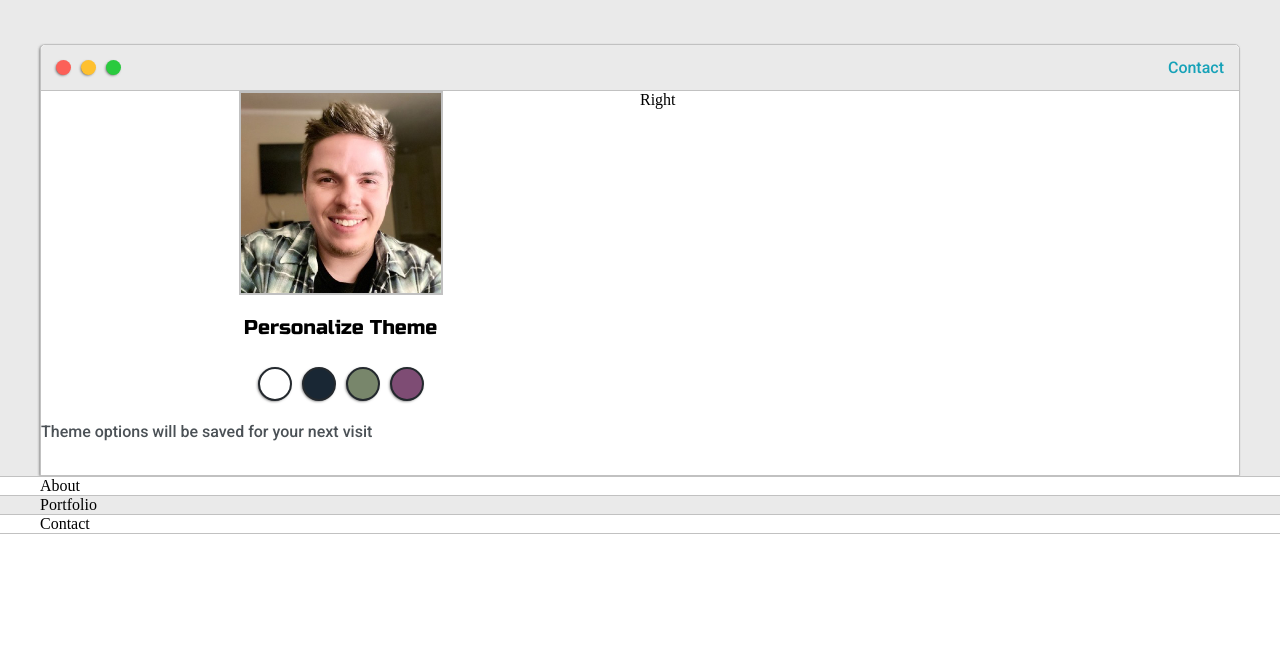
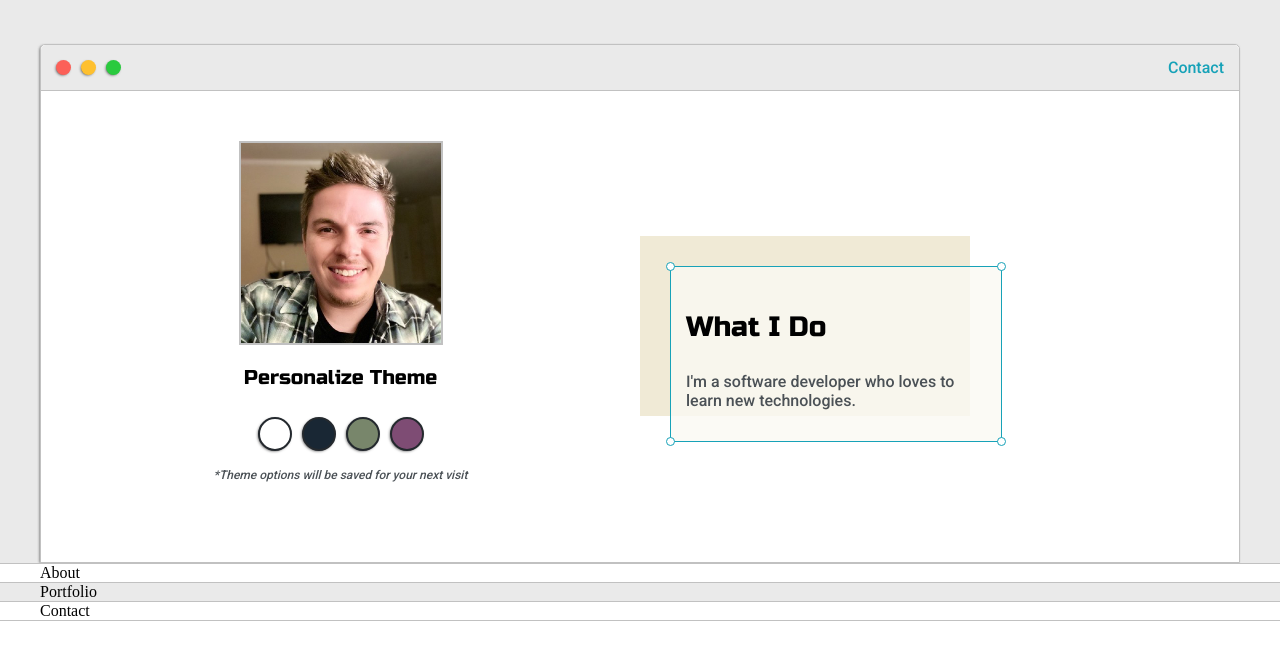
Before and after one commit to tjhooper1/portfolio-2020, a plain HTML site: page index.html in a window 1280 px wide. Shown: the part 117-772 px from the top of the page. Drawn offline with Linux system fonts and the light colour scheme.

Commit message:
feat: added 'What I do' section

```diff
--- a/default.css
+++ b/default.css
@@ -8,6 +8,9 @@
   --secondaryText: #4b5156;
 
   --themeDotBorder: #24292e;
+
+  --previewBg: rgba(251, 249, 243, 0.8);
+  --previewShadow: #f0ead6;
 }
 
 html,
@@ -148,6 +151,8 @@ h6 {
 
 .left-column {
   grid-area: left-column;
+  padding-top: 50px;
+  padding-bottom: 50px;
 }
 
 #profile_pic {
@@ -164,7 +169,7 @@ h6 {
   justify-content: center;
 }
 
-.theme-dot{
+.theme-dot {
   height: 30px;
   width: 30px;
   background-color: #000;
@@ -188,12 +193,64 @@ h6 {
   background-color: #7e4c74;
 }
 
-.theme-dot:hover{
+#settings-note {
+  font-size: 12px;
+  font-style: italic;
+  text-align: center;
+}
+
+.theme-dot:hover {
   border-width: 5px;
 }
 
 .right-column {
   grid-area: right-column;
+  display: grid;
+  align-content: center;
+  padding-top: 50px;
+  padding-bottom: 50px;
+}
+
+#preview-shadow {
+  background-color: var(--previewShadow);
+  width: 300px;
+  height: 150px;
+  padding-left: 30px;
+  padding-top: 30px;
+}
+
+#preview {
+  width: 300px;
+  border: 1.5px solid #17a2b8;
+  background-color: var(--previewBg);
+  padding: 15px;
+  position: relative;
+}
+
+.corner {
+  width: 7px;
+  height: 7px;
+  border-radius: 50%;
+  border: 1.5px solid #17a2b8;
+  background-color: #fff;
+  position: absolute;
+}
+
+#corner-tl {
+  top: -5px;
+  left: -5px;
+}
+#corner-tr {
+  top: -5px;
+  right: -5px;
+}
+#corner-br {
+  bottom: -5px;
+  right: -5px;
+}
+#corner-bl {
+  bottom: -5px;
+  left: -5px;
 }
 
 @media screen and (max-width: 1200px) {
@@ -201,3 +258,12 @@ h6 {
     width: 95%;
   }
 }
+@media screen and (max-width: 800px) {
+  .intro-wrapper {
+    grid-template-columns: 1fr;
+    grid-template-areas: "nav-wrapper" "left-column" "right-column";
+  }
+  .right-column {
+    justify-content: center;
+  }
+}
--- a/index.html
+++ b/index.html
@@ -41,11 +41,24 @@
               <div id="purple-mode" class="theme-dot"></div>
             </div>
             <p id="settings-note">
-              Theme options will be saved for your next visit
+              *Theme options will be saved for your next visit
             </p>
             <br />
           </div>
-          <div class="right-column">Right</div>
+          <div class="right-column">
+            <div id="preview-shadow">
+              <div id="preview">
+                <div id="corner-tl" class="corner"></div>
+                <div id="corner-tr" class="corner"></div>
+                <h3>What I Do</h3>
+                <p>
+                  I'm a software developer who loves to learn new technologies.
+                </p>
+                <div id="corner-br" class="corner"></div>
+                <div id="corner-bl" class="corner"></div>
+              </div>
+            </div>
+          </div>
         </div>
       </div>
     </section>
```
Also changed, not shown: 1 other file.
